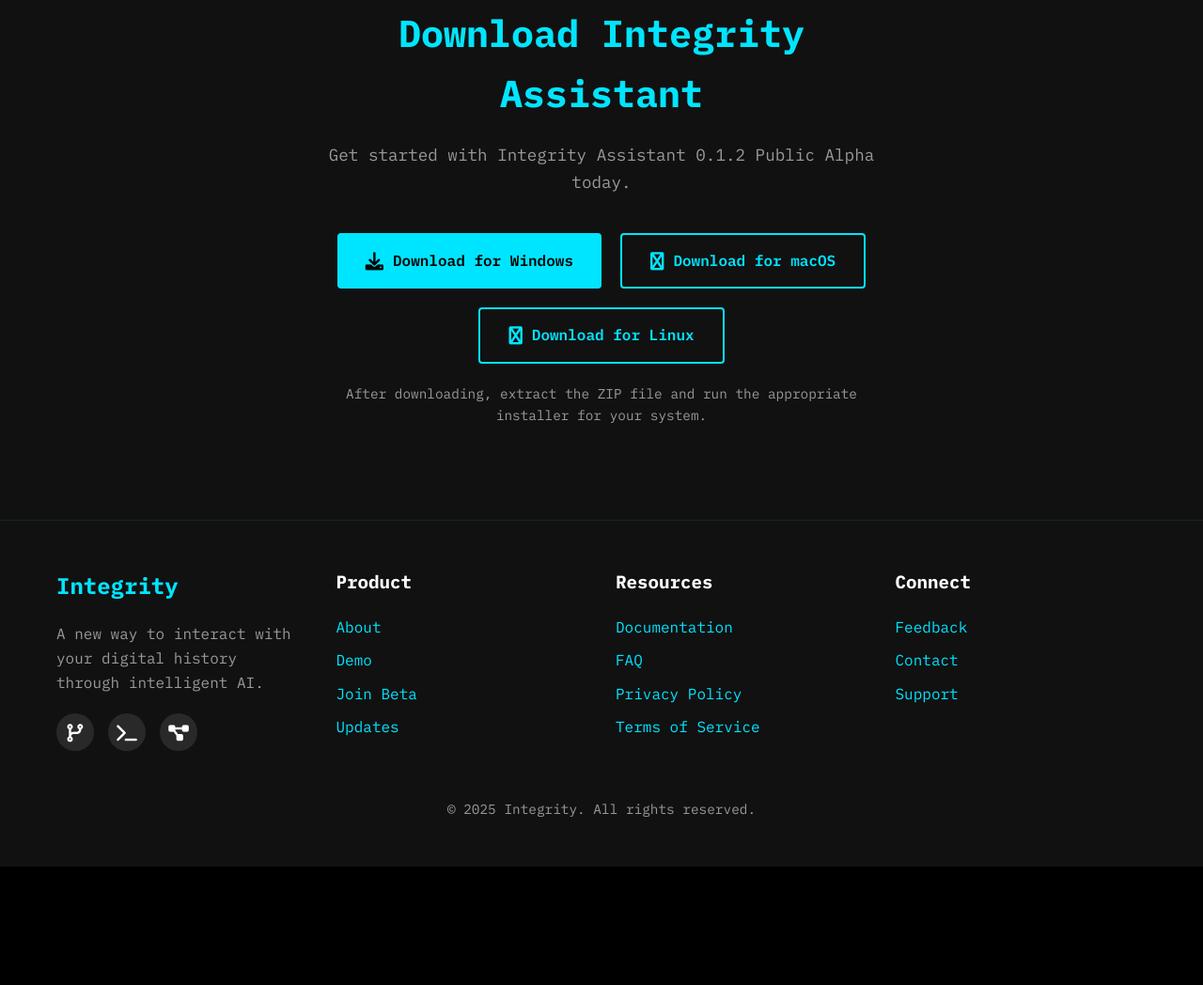
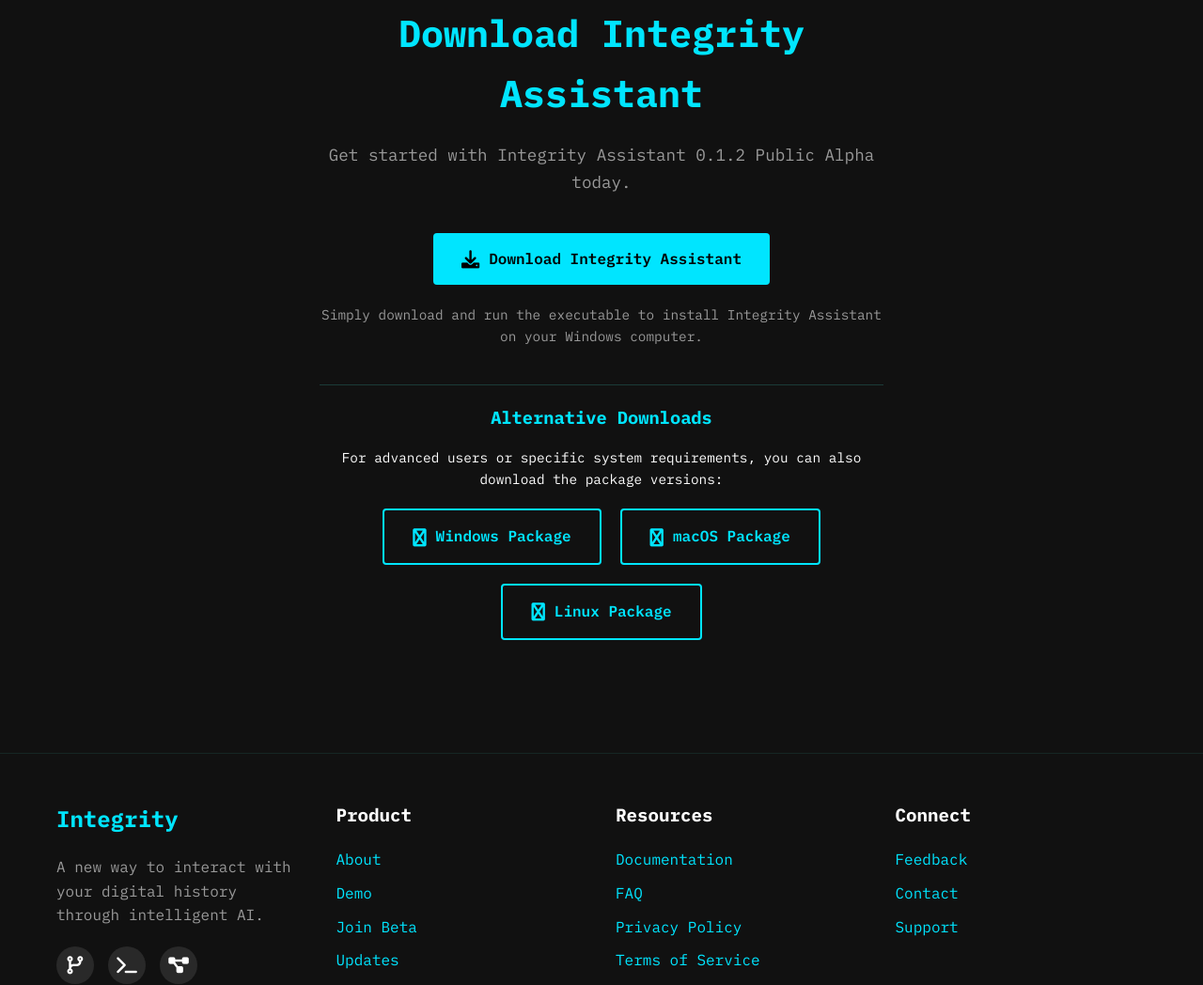
Before and after one commit to integritysoft/integrity-website, a plain HTML site: page index.html in a window 1280 px wide. Shown: the part 6830-7878 px from the top of the page at 94% size. Before the commit the page ends 7752 px from the top, so only its background shows below. Drawn offline with Linux system fonts and the light colour scheme.

Commit message:
bigchangewebsitedownload

```diff
--- a/index.html
+++ b/index.html
@@ -1621,21 +1621,30 @@
             <div class="download-container">
                 <h2 class="download-title">Download Integrity Assistant</h2>
                 <p class="download-description">Get started with Integrity Assistant 0.1.2 Public Alpha today.</p>
+                <a href="downloads/IntegrityAssistant-0.1.2-PublicAlpha.exe" class="download-btn">
+                    <i class="fas fa-download"></i>
+                    Download Integrity Assistant
+                </a>
+                <p class="download-note">Simply download and run the executable to install Integrity Assistant on your Windows computer.</p>
+
+                <div style="margin-top: 40px; padding-top: 20px; border-top: 1px solid rgba(64, 224, 208, 0.2);">
+                    <h3 style="color: var(--turquoise); margin-bottom: 15px;">Alternative Downloads</h3>
+                    <p style="margin-bottom: 20px; font-size: 0.9rem;">For advanced users or specific system requirements, you can also download the package versions:</p>
                     <div class="download-options">
-                    <a href="downloads/integrity-assistant-windows.zip" class="download-btn">
-                        <i class="fas fa-download"></i>
-                        Download for Windows
+                        <a href="downloads/integrity-assistant-windows.zip" class="download-btn download-btn-alt">
+                            <i class="fas fa-windows"></i>
+                            Windows Package
                         </a>
                         <a href="downloads/integrity-assistant-macos.zip" class="download-btn download-btn-alt">
                             <i class="fas fa-apple"></i>
-                        Download for macOS
+                            macOS Package
                         </a>
                         <a href="downloads/integrity-assistant-linux.zip" class="download-btn download-btn-alt">
                             <i class="fas fa-linux"></i>
-                        Download for Linux
+                            Linux Package
                         </a>
                     </div>
-                <p class="download-note">After downloading, extract the ZIP file and run the appropriate installer for your system.</p>
+                </div>
             </div>
         </div>
     </section>
```
Also changed, not shown: 1 other file. Lines whose indentation alone changed are shown as unchanged.
